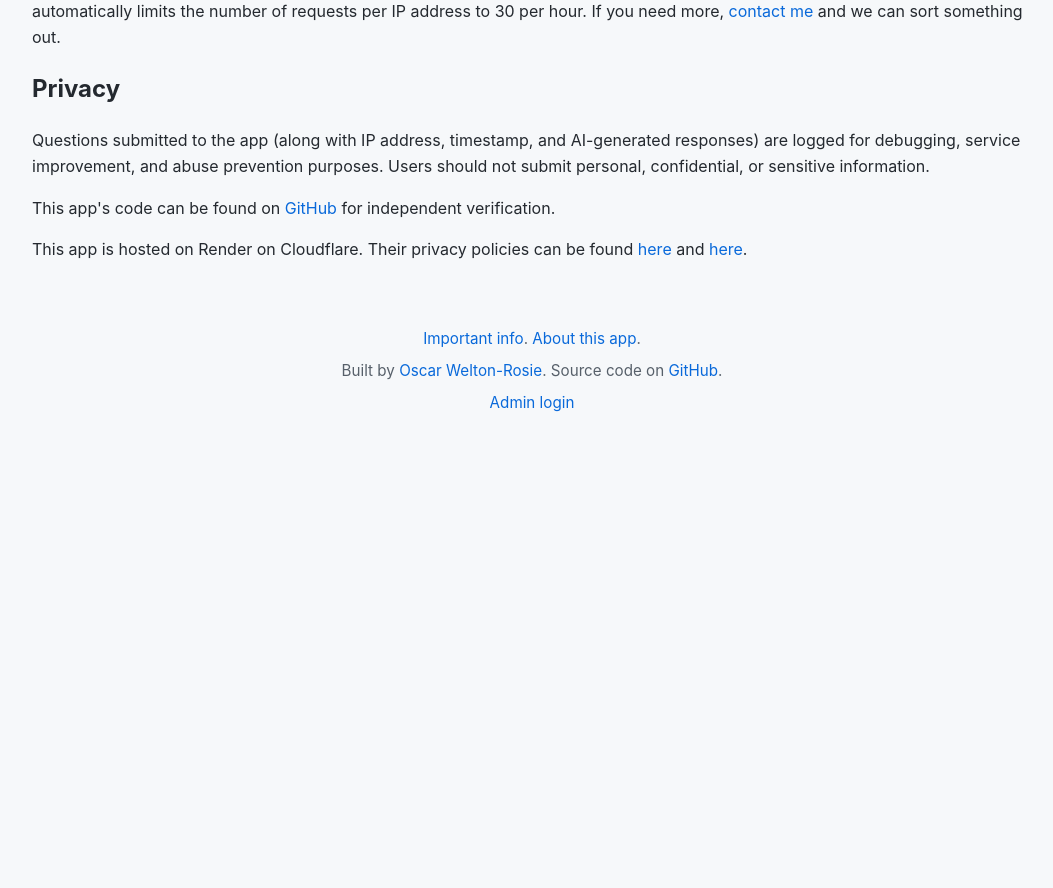
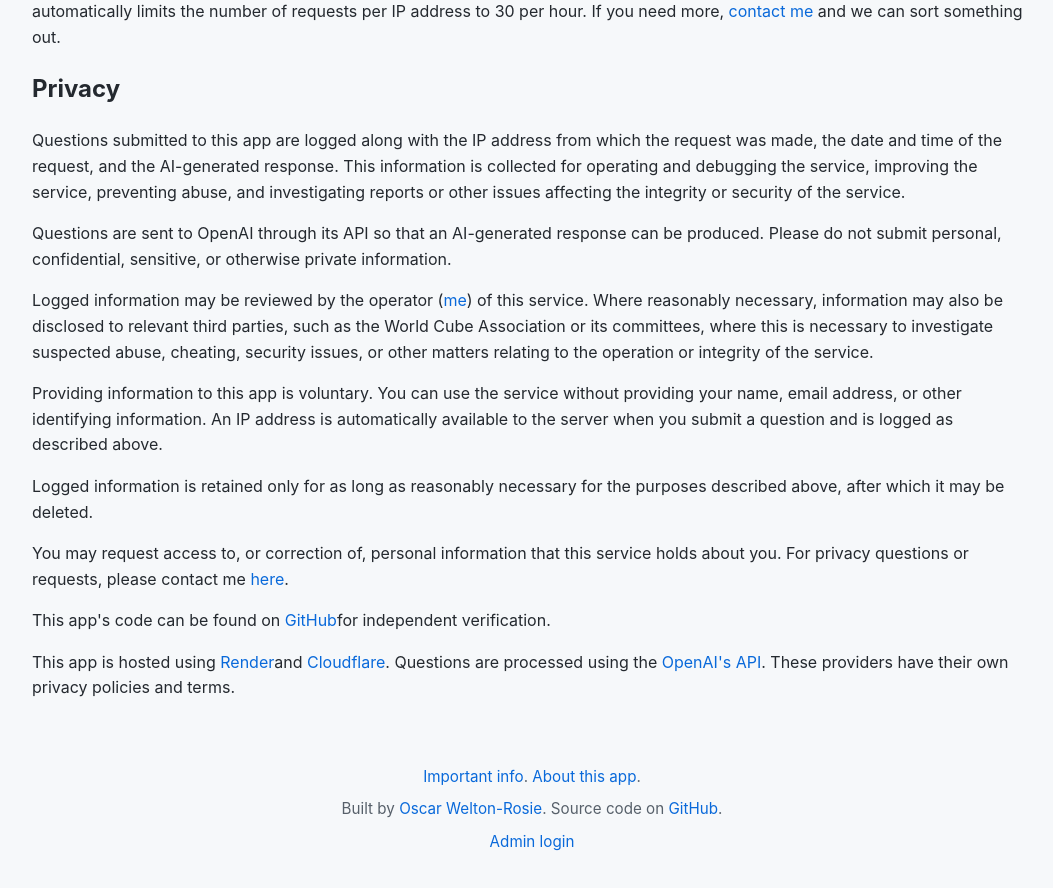
Before and after one commit to OWelton-Rosie/regs-helper, a SvelteKit app in the folder frontend/: page /important-info in a window 1280 px wide. Shown: the part 860-1748 px from the top of the page, without its empty margins (108-1161 px from the left). Before the commit the page ends 1348 px from the top, so only its background shows below. Built offline with nearby package versions, Linux system fonts and the light colour scheme.

Commit message:
privacy may be woke but it is a necessity

```diff
--- a/frontend/src/routes/+page.svelte
+++ b/frontend/src/routes/+page.svelte
@@ -194,4 +194,6 @@
 
 	{/if}
 
+	<br>
+	<p class="subtitle">Questions are logged with your IP address and may be processed by OpenAI to generate responses. <a href="/important-info#privacy">Learn more.</a></p>
 </div>
--- a/frontend/src/routes/important-info/+page.svelte
+++ b/frontend/src/routes/important-info/+page.svelte
@@ -30,9 +30,20 @@
 <p>Abusive, automated, or excessive use of the service may result in access being restricted or blocked without notice. The app automatically limits the number of requests per IP address to 30 per hour. If you need more, <a href="https://oweltonrosie.com/contact" target="_blank" rel="noopener noreferrer">contact me</a> and we can sort something out.</p>
 
 
-<h2>Privacy</h2>
-<p>Questions submitted to the app (along with IP address, timestamp, and AI-generated responses) are logged for debugging, service improvement, and abuse prevention purposes. Users should not submit personal, confidential, or sensitive information.</p>
+<h2 id="privacy">Privacy</h2>
 
-<p>This app's code can be found on <a href="https://github.com/oweltonrosie/regs-helper" target="_blank" rel="noopener noreferrer">GitHub</a> for independent verification.</p>
+<p>Questions submitted to this app are logged along with the IP address from which the request was made, the date and time of the request, and the AI-generated response. This information is collected for operating and debugging the service, improving the service, preventing abuse, and investigating reports or other issues affecting the integrity or security of the service.</p>
 
-<p>This app is hosted on Render on Cloudflare. Their privacy policies can be found <a href="https://render.com/privacy" target="_blank" rel="noopener noreferrer">here</a> and <a href="https://www.cloudflare.com/privacypolicy/" target="_blank" rel="noopener noreferrer">here</a>.</p>
+<p>Questions are sent to OpenAI through its API so that an AI-generated response can be produced. Please do not submit personal, confidential, sensitive, or otherwise private information.</p>
+
+<p>Logged information may be reviewed by the operator (<a href="https://oweltonrosie.com" target="_blank" rel="noopener noreferrer">me</a>) of this service. Where reasonably necessary, information may also be disclosed to relevant third parties, such as the World Cube Association or its committees, where this is necessary to investigate suspected abuse, cheating, security issues, or other matters relating to the operation or integrity of the service.</p>
+
+<p>Providing information to this app is voluntary. You can use the service without providing your name, email address, or other identifying information. An IP address is automatically available to the server when you submit a question and is logged as described above.</p>
+
+<p>Logged information is retained only for as long as reasonably necessary for the purposes described above, after which it may be deleted.</p>
+
+<p>You may request access to, or correction of, personal information that this service holds about you. For privacy questions or requests, please contact me <a href="https://oweltonrosie.com/contact" target="_blank" rel="noopener noreferrer">here</a>.</p>
+
+<p>This app's code can be found on <a href="https://github.com/oweltonrosie/regs-helper" target="_blank" rel="noopener noreferrer">GitHub</a>for independent verification.</p>
+
+<p>This app is hosted using <a href="https://render.com/privacy" target="_blank" rel="noopener noreferrer">Render</a>and <a href="https://www.cloudflare.com/privacypolicy/" target="_blank" rel="noopener noreferrer">Cloudflare</a>. Questions are processed using the <a href="https://openai.com/api/" target="_blank" rel="noopener noreferrer">OpenAI's API</a>. These providers have their own privacy policies and terms.</p>
```
Also changed, not shown: 1 other file (tests, documents, lock files or other folders).
